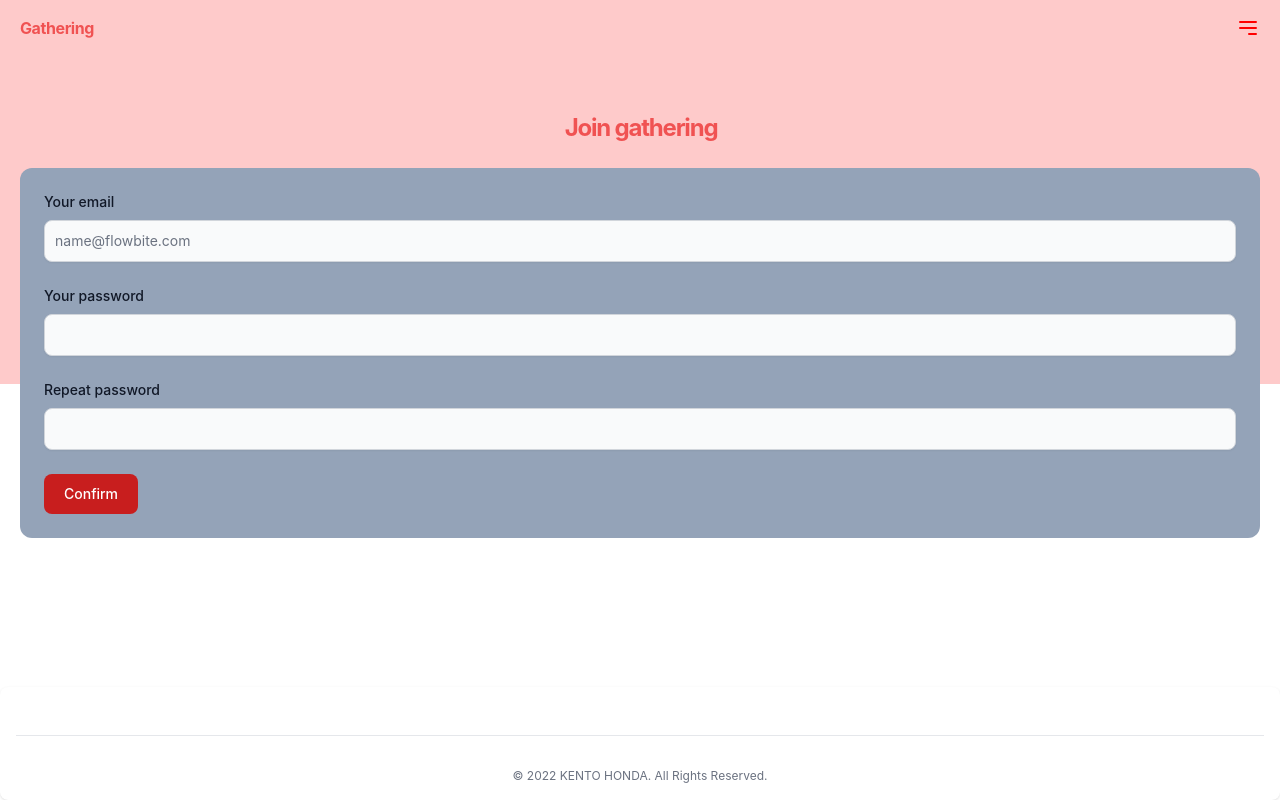
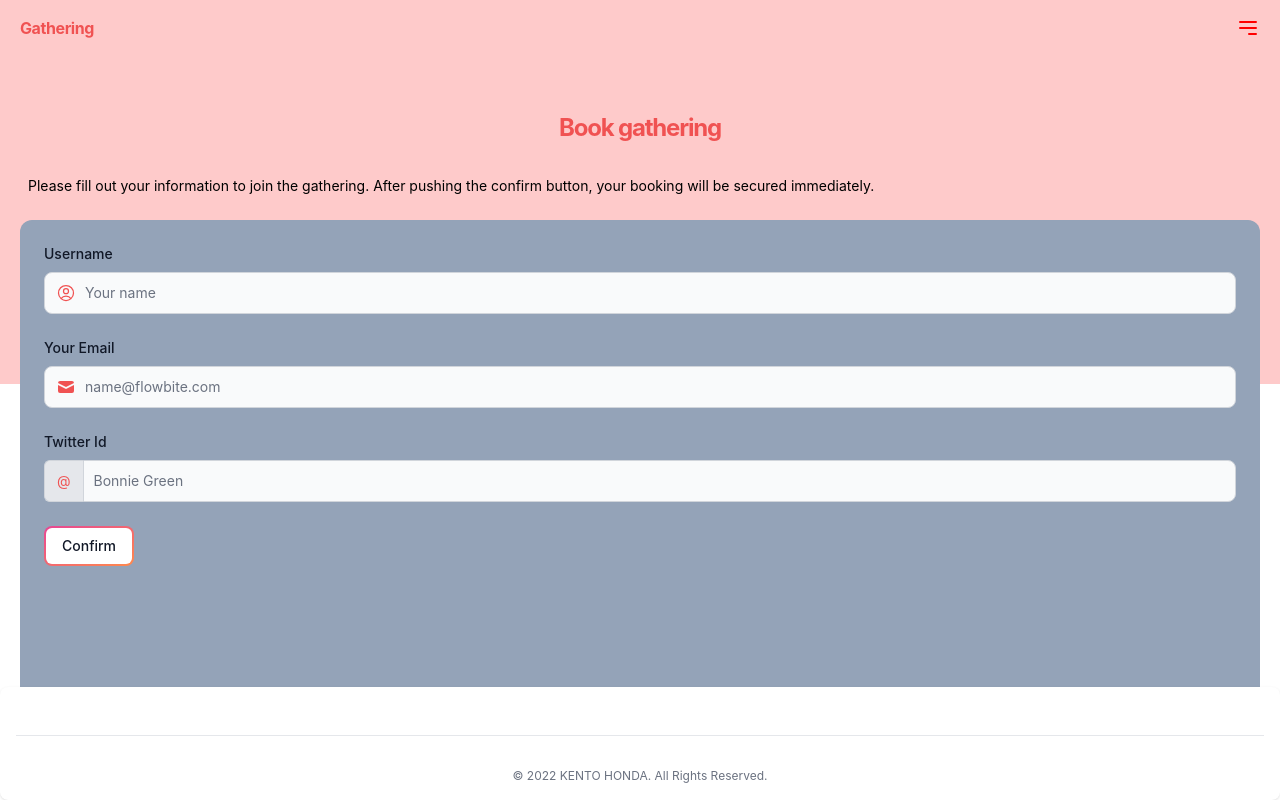
Before and after one commit to keento0809/gathering, a Next.js app in the folder frontend/: page /application in a window 1280 px wide. Built offline with nearby package versions, Linux system fonts and the light colour scheme.

Commit message:
Add about and completion page

```diff
--- a/frontend/components/Card/Card.tsx
+++ b/frontend/components/Card/Card.tsx
@@ -3,7 +3,7 @@ import { ChildrenProps } from "../../models/model";
 
 const Card = ({ children }: ChildrenProps) => {
   return (
-    <div className="rounded-xl bg-slate-400 max-h-580 p-6 mt-6 overflow-scroll">
+    <div className="rounded-xl bg-slate-400 min-h-500 max-h-580 p-6 mt-6 overflow-scroll">
       {children}
     </div>
   );
--- a/frontend/components/Form/ApplicationForm.tsx
+++ b/frontend/components/Form/ApplicationForm.tsx
@@ -1,4 +1,5 @@
 import React from "react";
+import Button from "../Button/Button";
 
 const ApplicationForm = () => {
   return (
@@ -6,76 +7,89 @@ const ApplicationForm = () => {
       <form>
         <div className="mb-6">
           <label
-            htmlFor="email"
+            htmlFor="email-address-icon"
             className="block mb-2 text-sm font-medium text-gray-900 dark:text-gray-300"
           >
-            Your email
+            Username
           </label>
-          <input
-            type="email"
-            id="email"
-            className="shadow-sm bg-gray-50 border border-gray-300 text-gray-900 text-sm rounded-lg focus:ring-red-500 focus:border-red-500 block w-full p-2.5 dark:bg-gray-700 dark:border-gray-600 dark:placeholder-gray-400 dark:text-white dark:focus:ring-red-500 dark:focus:border-red-500 dark:shadow-sm-light"
-            placeholder="name@flowbite.com"
-            required
-          />
+          <div className="relative">
+            <div className="flex absolute inset-y-0 left-0 items-center pl-3 pointer-events-none">
+              <svg
+                xmlns="http://www.w3.org/2000/svg"
+                fill="none"
+                viewBox="0 0 24 24"
+                stroke-width="1.5"
+                stroke="currentColor"
+                className="w-5 h-5 text-red-500 dark:text-red-400"
+              >
+                <path
+                  stroke-linecap="round"
+                  stroke-linejoin="round"
+                  d="M17.982 18.725A7.488 7.488 0 0012 15.75a7.488 7.488 0 00-5.982 2.975m11.963 0a9 9 0 10-11.963 0m11.963 0A8.966 8.966 0 0112 21a8.966 8.966 0 01-5.982-2.275M15 9.75a3 3 0 11-6 0 3 3 0 016 0z"
+                />
+              </svg>
+            </div>
+            <input
+              type="text"
+              id="email-address-icon"
+              className="bg-gray-50 border border-gray-300 text-gray-900 text-sm rounded-lg focus:ring-red-500 focus:border-red-500 block w-full pl-10 p-2.5  dark:bg-gray-700 dark:border-gray-600 dark:placeholder-gray-400 dark:text-white dark:focus:ring-red-500 dark:focus:border-red-500"
+              placeholder="Your name"
+              required={true}
+            />
+          </div>
         </div>
         <div className="mb-6">
           <label
-            htmlFor="password"
+            htmlFor="email-address-icon"
             className="block mb-2 text-sm font-medium text-gray-900 dark:text-gray-300"
           >
-            Your password
+            Your Email
           </label>
-          <input
-            type="password"
-            id="password"
-            className="shadow-sm bg-gray-50 border border-gray-300 text-gray-900 text-sm rounded-lg focus:ring-red-500 focus:border-red-500 block w-full p-2.5 dark:bg-gray-700 dark:border-gray-600 dark:placeholder-gray-400 dark:text-white dark:focus:ring-red-500 dark:focus:border-red-500 dark:shadow-sm-light"
-            required
-          />
+          <div className="relative">
+            <div className="flex absolute inset-y-0 left-0 items-center pl-3 pointer-events-none">
+              <svg
+                aria-hidden="true"
+                className="w-5 h-5 text-red-500 dark:text-red-400"
+                fill="currentColor"
+                viewBox="0 0 20 20"
+                xmlns="http://www.w3.org/2000/svg"
+              >
+                <path d="M2.003 5.884L10 9.882l7.997-3.998A2 2 0 0016 4H4a2 2 0 00-1.997 1.884z"></path>
+                <path d="M18 8.118l-8 4-8-4V14a2 2 0 002 2h12a2 2 0 002-2V8.118z"></path>
+              </svg>
+            </div>
+            <input
+              type="text"
+              id="email-address-icon"
+              className="bg-gray-50 border border-gray-300 text-gray-900 text-sm rounded-lg focus:ring-red-500 focus:border-red-500 block w-full pl-10 p-2.5  dark:bg-gray-700 dark:border-gray-600 dark:placeholder-gray-400 dark:text-white dark:focus:ring-red-500 dark:focus:border-red-500"
+              placeholder="name@flowbite.com"
+              required={true}
+            />
+          </div>
         </div>
         <div className="mb-6">
           <label
-            htmlFor="repeat-password"
+            htmlFor="website-admin"
             className="block mb-2 text-sm font-medium text-gray-900 dark:text-gray-300"
           >
-            Repeat password
+            Twitter Id
           </label>
-          <input
-            type="password"
-            id="repeat-password"
-            className="shadow-sm bg-gray-50 border border-gray-300 text-gray-900 text-sm rounded-lg focus:ring-red-500 focus:border-red-500 block w-full p-2.5 dark:bg-gray-700 dark:border-gray-600 dark:placeholder-gray-400 dark:text-white dark:focus:ring-red-500 dark:focus:border-red-500 dark:shadow-sm-light"
-            required
-          />
-        </div>
-        {/* <div className="flex items-start mb-6">
-          <div className="flex items-center h-5">
+          <div className="flex">
+            <span className="inline-flex items-center px-3 text-sm bg-gray-200 rounded-l-md border border-r-0 border-gray-300 dark:bg-gray-600 dark:border-gray-600 text-red-500 dark:text-red-400">
+              @
+            </span>
             <input
-              id="terms"
-              type="checkbox"
-              value=""
-              className="w-4 h-4 bg-gray-50 rounded border border-gray-300 focus:ring-3 focus:ring-blue-300 dark:bg-gray-700 dark:border-gray-600 dark:focus:ring-blue-600 dark:ring-offset-gray-800"
-              required
+              type="text"
+              id="website-admin"
+              className="rounded-none rounded-r-lg bg-gray-50 border border-gray-300 text-gray-900 focus:ring-red-500 focus:border-red-500 block flex-1 min-w-0 w-full text-sm border-gray-300 p-2.5  dark:bg-gray-700 dark:border-gray-600 dark:placeholder-gray-400 dark:text-white dark:focus:ring-red-500 dark:focus:border-red-500"
+              placeholder="Bonnie Green"
+              required={true}
             />
           </div>
-          <label
-            htmlFor="terms"
-            className="ml-2 text-sm font-medium text-gray-900 dark:text-gray-300"
-          >
-            I agree with the{" "}
-            <a
-              href="#"
-              className="text-blue-600 hover:underline dark:text-blue-500"
-            >
-              terms and conditions
-            </a>
-          </label>
-        </div> */}
-        <button
-          type="submit"
-          className="text-white bg-red-700 hover:bg-red-800 focus:ring-4 focus:outline-none focus:ring-red-300 font-medium rounded-lg text-sm px-5 py-2.5 text-center dark:bg-red-600 dark:hover:bg-red-700 dark:focus:ring-red-800"
-        >
-          Confirm
-        </button>
+        </div>
+        <div className="my-6">
+          <Button text="Confirm" />
+        </div>
       </form>
     </>
   );
--- a/frontend/pages/application/index.tsx
+++ b/frontend/pages/application/index.tsx
@@ -11,10 +11,14 @@ const ApplicationPage = () => {
         <title>Application</title>
       </Head>
       <Wrapper>
-        <h2 className="text-2xl pl-0.5 font-bold tracking-tighter text-center text-red-500">
-          Join gathering
+        <h2 className="text-2xl font-bold tracking-tighter text-center text-red-500">
+          Book gathering
           {/* title of gathering */}
         </h2>
+        <p className="text-sm pt-8 px-2">
+          Please fill out your information to join the gathering. After pushing
+          the confirm button, your booking will be secured immediately.
+        </p>
         <Card>
           <ApplicationForm />
         </Card>
--- a/frontend/pages/auth/index.tsx
+++ b/frontend/pages/auth/index.tsx
@@ -54,7 +54,7 @@ const Login = () => {
   return (
     <>
       <Wrapper>
-        <h2 className="text-2xl font-bold text-center tracking-tighter">
+        <h2 className="text-2xl font-bold text-center tracking-tighter text-red-500 dark:text-red-400">
           Login
         </h2>
         <section className="auth-form rounded-xl bg-slate-400 min-h-500 p-8 mt-6">
@@ -70,7 +70,7 @@ const Login = () => {
                 <div className="flex absolute inset-y-0 left-0 items-center pl-3 pointer-events-none">
                   <svg
                     xmlns="http://www.w3.org/2000/svg"
-                    className="h-5 w-5"
+                    className="h-5 w-5 text-red-500 dark:text-red-400"
                     viewBox="0 0 20 20"
                     fill="currentColor"
                   >
@@ -100,7 +100,7 @@ const Login = () => {
                 <div className="flex absolute inset-y-0 left-0 items-center pl-3 pointer-events-none">
                   <svg
                     xmlns="http://www.w3.org/2000/svg"
-                    className="h-5 w-5"
+                    className="h-5 w-5 text-red-500 dark:text-red-400"
                     viewBox="0 0 20 20"
                     fill="currentColor"
                   >
--- /dev/null
+++ b/frontend/pages/completion/index.tsx
@@ -0,0 +1,37 @@
+import Head from "next/head";
+import React from "react";
+import MainButton from "../../components/Button/MainButton";
+import Card from "../../components/Card/Card";
+import Wrapper from "../../components/Wrapper/Wrapper";
+
+const Completion = () => {
+  return (
+    <>
+      <Head>
+        <title>Complete</title>
+      </Head>
+      <Wrapper>
+        <h2 className="text-2xl pl-0.5 font-bold tracking-tighter text-left text-red-500">
+          Confirmed!
+        </h2>
+        <Card>
+          <div className="pt-2">
+            <p className="text-lg font-bold tracking-tight">
+              Your booking has been secured!
+            </p>
+            <p className="text-lg font-bold tracking-tight">
+              Please check the details below.
+            </p>
+          </div>
+          {/* CompletionCard */}
+        </Card>
+        <div className="text-center pt-8">
+          <MainButton text="Home" linkUrl="/" />
+        </div>
+      </Wrapper>
+      ;
+    </>
+  );
+};
+
+export default Completion;
```
Also changed, not shown: frontend/pages/about/index.tsx (added, +40 -0 lines), frontend/pages/auth/signup.tsx (+5 -5 lines).
